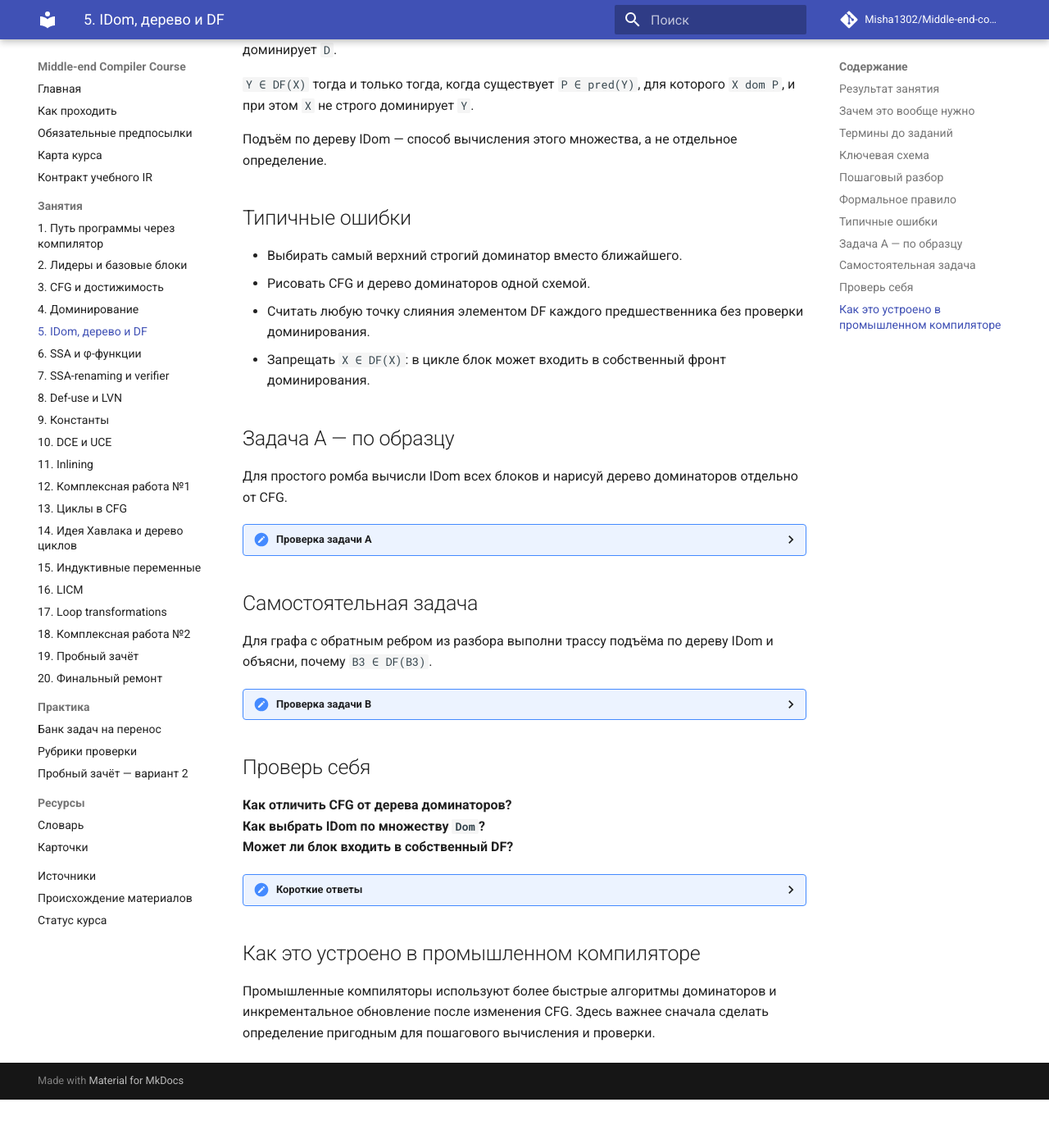
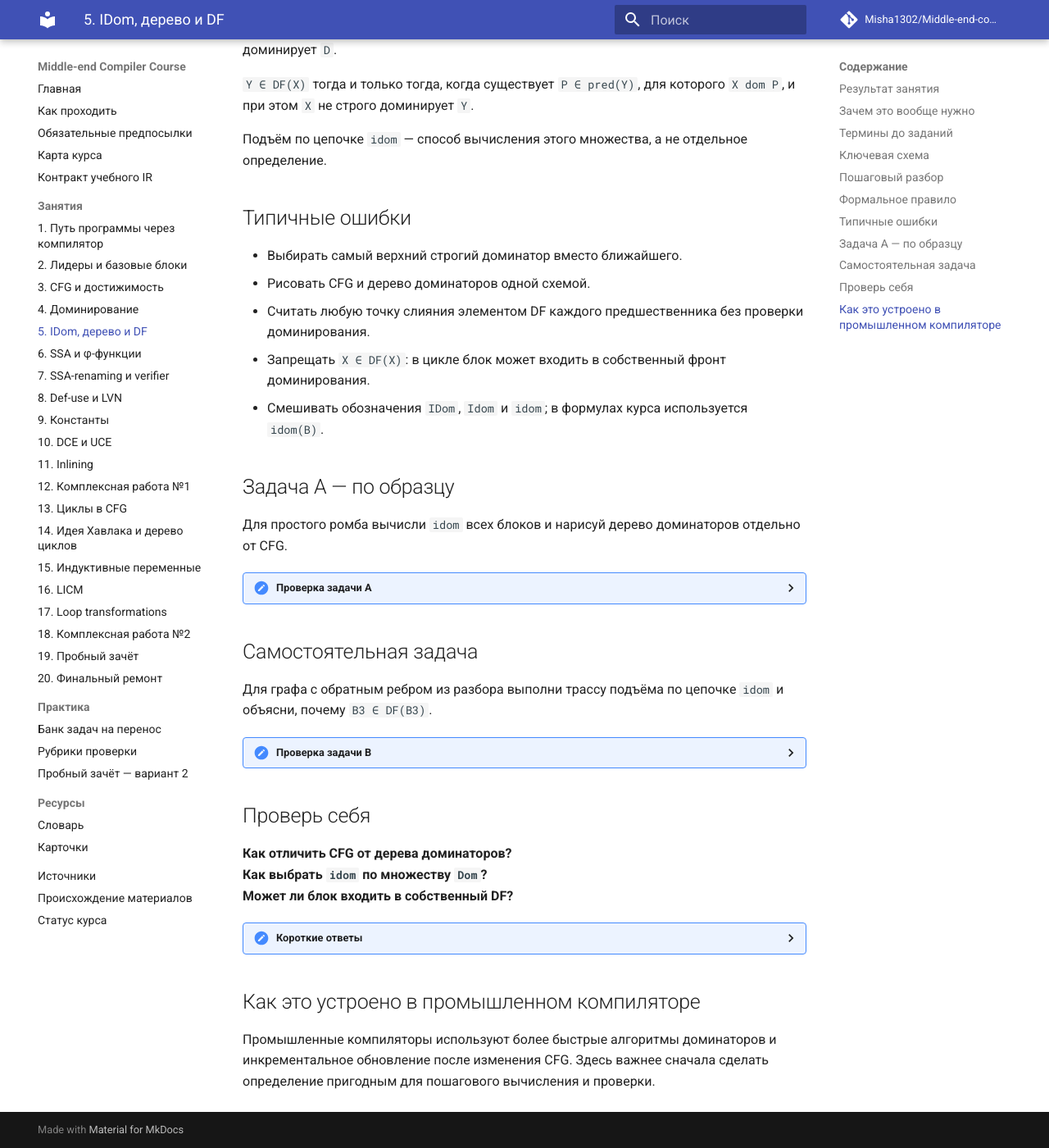
Before and after one commit to Misha1302/Middle-end-compiler-cource, an MkDocs documentation site: the page built from docs/modules/05-idom-tree-and-df.md, in a window 1280 px wide and 1400 px high, scrolled down 3190 px. Shown: the whole window at 82% size. Built offline with MkDocs 1.6.1 and Material for MkDocs 9.7.7, drawn with Linux system fonts in a browser that asks for light colours; comment, search, counter and statistics services are not loaded; before the commit the page ends 4531 px from its top, so only the background shows below that; some of the changed text lies outside the part shown.

Commit message:
docs: normalize idom and runner terminology

```diff
--- a/docs/modules/05-idom-tree-and-df.md
+++ b/docs/modules/05-idom-tree-and-df.md
@@ -1,4 +1,4 @@
-# Занятие 5. IDom, дерево доминаторов и фронт доминирования
+# Занятие 5. `idom`, дерево доминаторов и фронт доминирования
 
 > От множеств доминаторов к ближайшему обязательному предку и точкам слияния путей
 
@@ -6,7 +6,7 @@
 
 ## Результат занятия
 
-Ты находишь непосредственные доминаторы, отдельно строишь дерево доминаторов и вычисляешь фронт доминирования по определению и с помощью подъёма по дереву IDom.
+Ты находишь непосредственные доминаторы, отдельно строишь дерево доминаторов и вычисляешь фронт доминирования по определению и с помощью подъёма по цепочке `idom`.
 
 **Перед началом:** готовые множества `Dom` из занятия 4.
 
@@ -55,7 +55,7 @@ flowchart TD
 
 Для CFG `B0→B1,B2; B1,B2→B3; B3→B4,B5; B4→B3`:
 
-| Блок | Строгие доминаторы | Почему выбран IDom |
+| Блок | Строгие доминаторы | Почему выбран `idom` |
 |---|---|---|
 | B1 | {B0} | единственный кандидат B0 |
 | B2 | {B0} | единственный кандидат B0 |
@@ -80,7 +80,7 @@ flowchart TD
 
 `Y ∈ DF(X)` тогда и только тогда, когда существует `P ∈ pred(Y)`, для которого `X dom P`, и при этом `X` не строго доминирует `Y`.
 
-Подъём по дереву IDom — способ вычисления этого множества, а не отдельное определение.
+Подъём по цепочке `idom` — способ вычисления этого множества, а не отдельное определение.
 
 ## Типичные ошибки
 
@@ -88,10 +88,11 @@ flowchart TD
 - Рисовать CFG и дерево доминаторов одной схемой.
 - Считать любую точку слияния элементом DF каждого предшественника без проверки доминирования.
 - Запрещать `X ∈ DF(X)`: в цикле блок может входить в собственный фронт доминирования.
+- Смешивать обозначения `IDom`, `Idom` и `idom`; в формулах курса используется `idom(B)`.
 
 ## Задача A — по образцу
 
-Для простого ромба вычисли IDom всех блоков и нарисуй дерево доминаторов отдельно от CFG.
+Для простого ромба вычисли `idom` всех блоков и нарисуй дерево доминаторов отдельно от CFG.
 
 <details>
 <summary>Проверка задачи A</summary>
@@ -102,25 +103,25 @@ flowchart TD
 
 ## Самостоятельная задача
 
-Для графа с обратным ребром из разбора выполни трассу подъёма по дереву IDom и объясни, почему `B3 ∈ DF(B3)`.
+Для графа с обратным ребром из разбора выполни трассу подъёма по цепочке `idom` и объясни, почему `B3 ∈ DF(B3)`.
 
 <details>
 <summary>Проверка задачи B</summary>
 
-Предшественник `B4` доминируется `B3`, но сам `B3` не строго доминирует себя. При подъёме от `B4` встречается `B3`, поэтому точка слияния `B3` добавляется в `DF(B3)`.
+Предшественник `B4` доминируется `B3`, но сам `B3` не строго доминирует себя. При подъёме от `B4` текущим узлом становится `B3`, поэтому точка слияния `B3` добавляется в `DF(B3)`.
 
 </details>
 
 ## Проверь себя
 
 **Как отличить CFG от дерева доминаторов?**
-**Как выбрать IDom по множеству `Dom`?**
+**Как выбрать `idom` по множеству `Dom`?**
 **Может ли блок входить в собственный DF?**
 
 <details>
 <summary>Короткие ответы</summary>
 
-CFG хранит возможные переходы управления, дерево — отношение ближайшего доминирования. IDom — самый глубокий строгий доминатор, доминируемый остальными строгими доминаторами. Да, собственный DF возникает, например, у заголовка цикла.
+CFG хранит возможные переходы управления, дерево — отношение ближайшего доминирования. `idom` — самый глубокий строгий доминатор, доминируемый остальными строгими доминаторами. Да, собственный DF возникает, например, у заголовка цикла.
 
 </details>
 
```
Also changed, not shown: other parts of docs/modules/05-idom-tree-and-df.md (+2 -2 lines).
